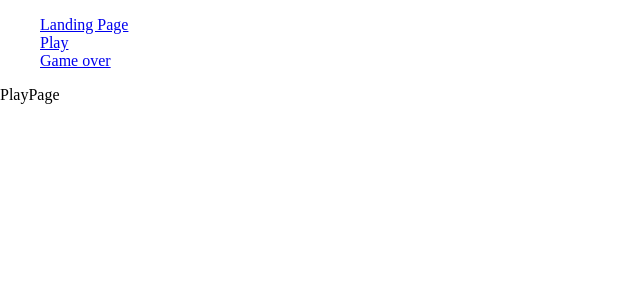
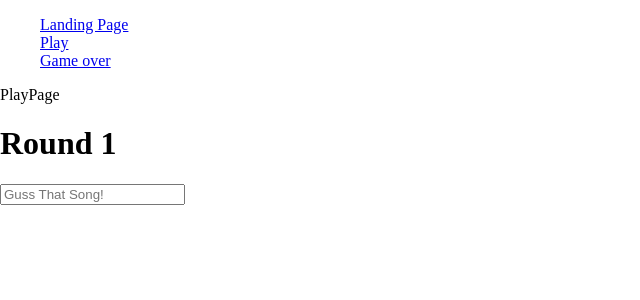
Before and after one commit to DominickDeJesus/TrueStan, a React (Create React App) app in the folder client/: page /play in a window 1280 px wide. Shown: the top 300 px of the page, without its empty margins (0-640 px from the left). Built offline with nearby package versions, Linux system fonts and the light colour scheme; the HTML template or start-up script is replaced by a standard one.

Commit message:
added input guess bar

```diff
--- a/client/src/App.css
+++ b/client/src/App.css
@@ -8,4 +8,9 @@
   align-items: center;
 }
 
+.PlayPage {
+  display: flex;
+  justify-content: center;
+}
+
 /* END DEMO */
--- a/client/src/components/PlayPage.jsx
+++ b/client/src/components/PlayPage.jsx
@@ -1,4 +1,5 @@
 import React, { useState, useEffect } from 'react';
+import { Form } from 'react-bootstrap';
 
 //TODO: add mp3 player
 //TODO: Add a game logic function that handles
@@ -7,13 +8,75 @@ import React, { useState, useEffect } from 'react';
 //const [round, setRound] = useState(1);
 
 //TODO: Write the main logic of the game
-function playGame() {}
 
-//TODO: Write the code to play a song for the given amount of time
-function playSong(song, time) {}
+//temp varriable for testing
 
-const PlayPage = () => {
-  return <div>PlayPage</div>;
+const PlayPage = (artistObj) => {
+  const [search, setSearch] = useState('');
+  const [round, setRound] = useState(1);
+
+  let song = {
+    artistName: 'Jack Johnson',
+    previewUrl:
+      'https://audio-ssl.itunes.apple.com/itunes-assets/AudioPreview118/v4/94/25/9c/94259c23-84ee-129d-709c-577186cbe211/mzaf_5653537699505456197.plus.aac.p.m4a',
+    trackName: 'Better Together'
+  };
+
+  const getRandomSong = (artistSongArr) => {
+    //Todo: make it output a random song that has not been picked yet
+    return artistSongArr && 'Better Together';
+  };
+
+  const isGuessCorrect = (usrGuess) => {
+    if (usrGuess.toLowerCase() === song.trackName.toLowerCase()) {
+      console.log('guess is right!');
+      return true;
+    } else {
+      console.log('guess is wrong!');
+      return false;
+    }
+  };
+
+  // const goToPage = (page) => {};
+
+  //TODO: Write the code to play a song for the given amount of time
+  const playSong = (song, time) => {};
+
+  const handleSubmit = (event) => {
+    event.preventDefault();
+    console.log('is this thing on?');
+    let guess = event.target.elements.searchbar.value;
+    // Take the value of the input box and set the search state
+    // "searchbar" was the ID of the input bar when we displayed
+    // in the JSX below.
+    console.log(guess);
+    isGuessCorrect(guess);
+    setSearch(guess);
+
+    guess = '';
+  };
+
+  useEffect(() => {
+    console.log('I entered useEffect. Did it work?');
+    getRandomSong();
+  }, []);
+
+  return (
+    <div>
+      <div>PlayPage</div>
+      <h1>Round {1}</h1>
+      <Form onSubmit={handleSubmit}>
+        <Form.Row>
+          <Form.Control
+            id="searchbar"
+            size="lg"
+            type="text"
+            placeholder="Guss That Song!"
+          ></Form.Control>
+        </Form.Row>
+      </Form>
+    </div>
+  );
 };
 
 export default PlayPage;
```
